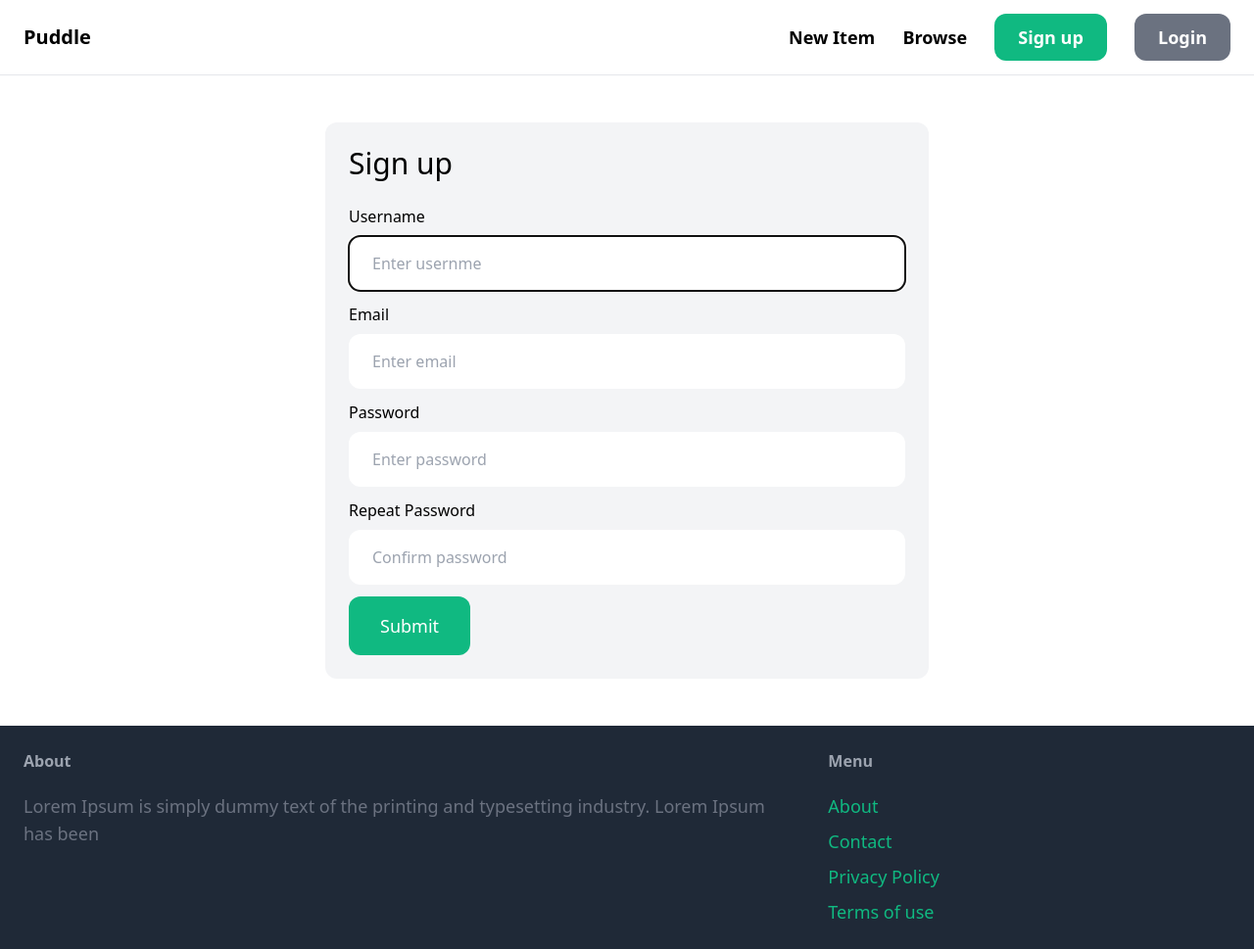
After one commit to sibi404/puddle, a Django app: page /signup/ in a window 1280 px wide. The commit adds this page. Shown: the whole page at 98% size. Run offline with Django 4.2, Linux system fonts and the light colour scheme.

Commit message:
Signup completed

```diff
--- /dev/null
+++ b/core/forms.py
@@ -0,0 +1,27 @@
+from django import forms
+from django.contrib.auth.forms import UserCreationForm
+from django.contrib.auth.models import User
+
+class SignupForm(UserCreationForm):
+    class Meta:
+        model = User
+        fields = ('username','email','password1','password2')
+    username = forms.CharField(widget=forms.TextInput(attrs={
+        'placeholder':'Enter usernme',
+        'class':'w-full py-4 px-6 rounded-xl'
+    }))
+
+    email = forms.CharField(widget=forms.EmailInput(attrs={
+        'placeholder':'Enter email',
+        'class':'w-full py-4 px-6 rounded-xl'
+    }))
+
+    password1 = forms.CharField(widget=forms.PasswordInput(attrs={
+        'placeholder':'Enter password',
+        'class':'w-full py-4 px-6 rounded-xl'
+    }))
+
+    password2 = forms.CharField(widget=forms.PasswordInput(attrs={
+        'placeholder':'Confirm password',
+        'class':'w-full py-4 px-6 rounded-xl'
+    }))
--- a/core/urls.py
+++ b/core/urls.py
@@ -3,5 +3,6 @@ from . import views
 
 urlpatterns = [
     path('',views.index,name='index'),
-    path('contact/',views.contact,name='contact')
+    path('contact/',views.contact,name='contact'),
+    path('signup/',views.signup,name='signup')
 ]
--- a/core/views.py
+++ b/core/views.py
@@ -1,7 +1,27 @@
-from django.shortcuts import render
+from django.shortcuts import render,redirect
+from item.models import Category,Item
+from . forms import SignupForm
+
 # Create your views here.
 def index(request):
-    return render(request,'index.html')
+    items = Item.objects.filter(is_sold=False)
+    categories = Category.objects.all()
+    context = {'items':items,'categories':categories}
+    return render(request,'index.html',context)
 
 def contact(request):
     return render(request,'contact.html')
+
+
+
+def signup(request):
+    if request.method == 'POST':
+        form = SignupForm(request.POST)
+
+        if form.is_valid():
+            form.save()
+            return redirect('login')
+    else:
+        form = SignupForm()
+
+    return render(request,'signup.html',{'form':form})
--- a/item/models.py
+++ b/item/models.py
@@ -22,3 +22,6 @@ class Item(models.Model):
     is_sold = models.BooleanField(default=False)
     created_by = models.ForeignKey(User,related_name='items',on_delete=models.CASCADE)
     created_at = models.DateTimeField(auto_now_add=True)
+
+    def __str__(self):
+        return self.name
--- /dev/null
+++ b/item/urls.py
@@ -0,0 +1,8 @@
+from django.urls import path
+
+from . import views
+
+app_name = 'item'
+urlpatterns = [
+    path('<int:pk>/',views.detail,name='detail')
+]
--- a/puddle/settings.py
+++ b/puddle/settings.py
@@ -120,6 +120,9 @@ USE_TZ = True
 # https://docs.djangoproject.com/en/4.2/howto/static-files/
 
 STATIC_URL = 'static/'
+MEDIA_URL = 'media/'
+
+MEDIA_ROOT = os.path.join(BASE_DIR,'media')
 
 # Default primary key field type
 # https://docs.djangoproject.com/en/4.2/ref/settings/#default-auto-field
--- a/puddle/urls.py
+++ b/puddle/urls.py
@@ -16,8 +16,13 @@ Including another URLconf
 """
 from django.contrib import admin
 from django.urls import path,include
+from django.conf import settings
+from django.conf.urls.static import static
 
 urlpatterns = [
     path('admin/', admin.site.urls),
-    path('',include('core.urls'))
+    path('',include('core.urls')),
+    path('item/',include('item.urls'))
 ]
+
+urlpatterns = urlpatterns + static(settings.MEDIA_URL,document_root = settings.MEDIA_ROOT)
--- a/templates/base.html
+++ b/templates/base.html
@@ -14,7 +14,7 @@
             <a href="#" class="text-lg font-semibold hover:text-gray-500">New Item</a>
             <a href="#" class="text-lg font-semibold hover:text-gray-500">Browse</a>
 
-            <a href="#" class="px-6 py-3 text-lg font-semibold bg-green-500 text-white rounded-xl hover:bg-green-700">Sign up</a>
+            <a href="{% url 'signup' %}" class="px-6 py-3 text-lg font-semibold bg-green-500 text-white rounded-xl hover:bg-green-700">Sign up</a>
             <a href="#" class="px-6 py-3 text-lg font-semibold bg-gray-500 text-white rounded-xl hover:bg-gray-700">Login</a>
         </div>
     </nav>
--- /dev/null
+++ b/templates/signup.html
@@ -0,0 +1,42 @@
+{% extends 'base.html' %}
+{% block title %} Signup {% endblock %}
+
+{% block content %}
+    <div class="w-1/2 my-6 mx-auto p-6 bg-gray-100 rounded-xl">
+        <h1 class="mb-6 text-3xl">Sign up</h1>
+        <form method="post">
+            {% csrf_token %}
+
+            <div class="mb-3">
+                <label class="inline-block mb-2">Username</label><br>
+                {{form.username}}
+            </div>
+
+            <div class="mb-3">
+                <label class="inline-block mb-2">Email</label><br>
+                {{form.email}}
+            </div>
+
+            <div class="mb-3">
+                <label class="inline-block mb-2">Password</label><br>
+                {{form.password1}}
+            </div>
+
+            <div class="mb-3">
+                <label class="inline-block mb-2">Repeat Password</label><br>
+                {{form.password2}}
+            </div>
+
+            {% if form.errors or form.non_field_errors %}
+                <div class="mb-3 p-6 bg-red-100 rounded-xl">
+                    {% for field in forms %}
+                        {{field.errors}}
+                    {% endfor %}
+                    {{form.non_field_errors}}
+                </div>
+            {% endif %}
+
+            <button class="py-4 px-8 text-lg bg-green-500 hover:bg-green-700 rounded-xl text-white">Submit</button>
+        </form>
+    </div>
+{% endblock %}
```
Also changed, not shown: item/views.py (+7 -2 lines), templates/detail.html (added, +44 -0 lines), templates/index.html (+34 -1 lines), db.sqlite3, media/item_images/71Ra2WbLCRL._SL1500_.jpg (added), media/item_images/jacket.jpeg (added), media/item_images/pants.jpg (added), media/item_images/remote_control_car.jpg (added), media/item_images/shoe.jpg (added).
